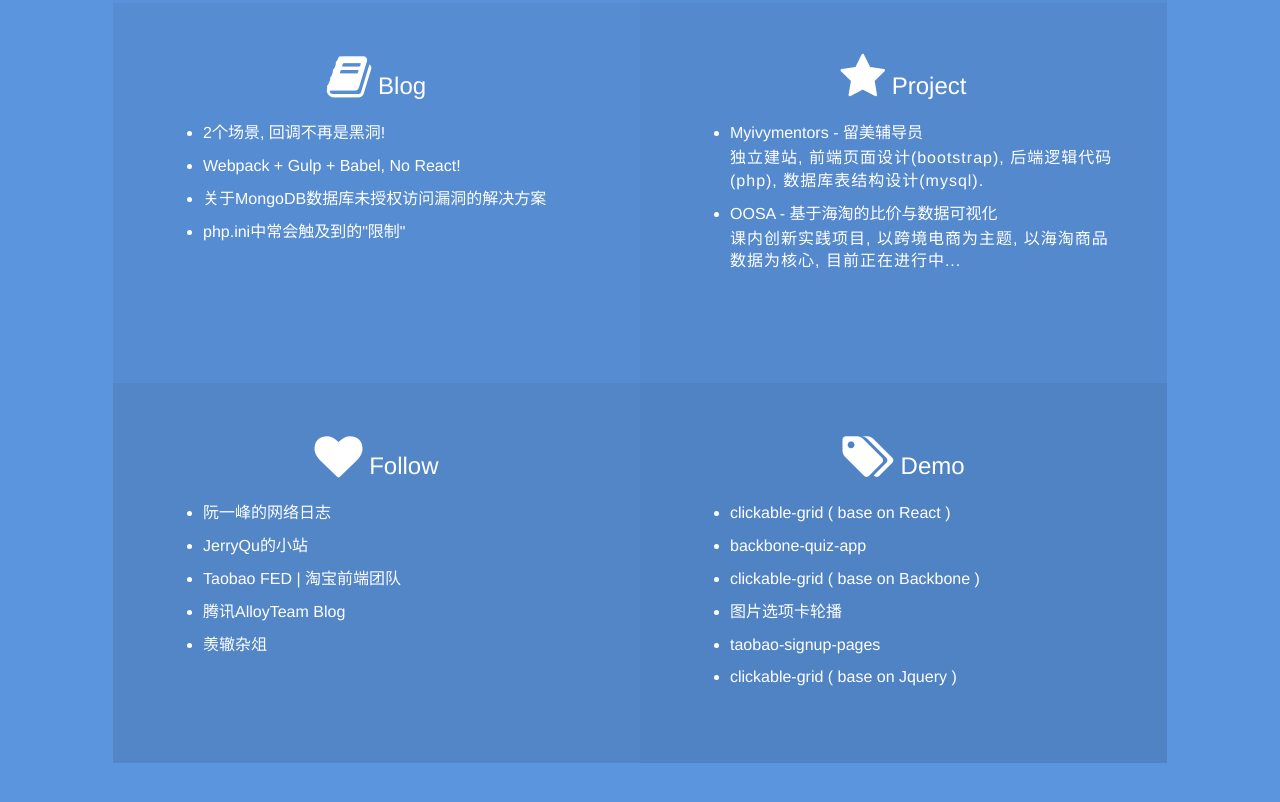
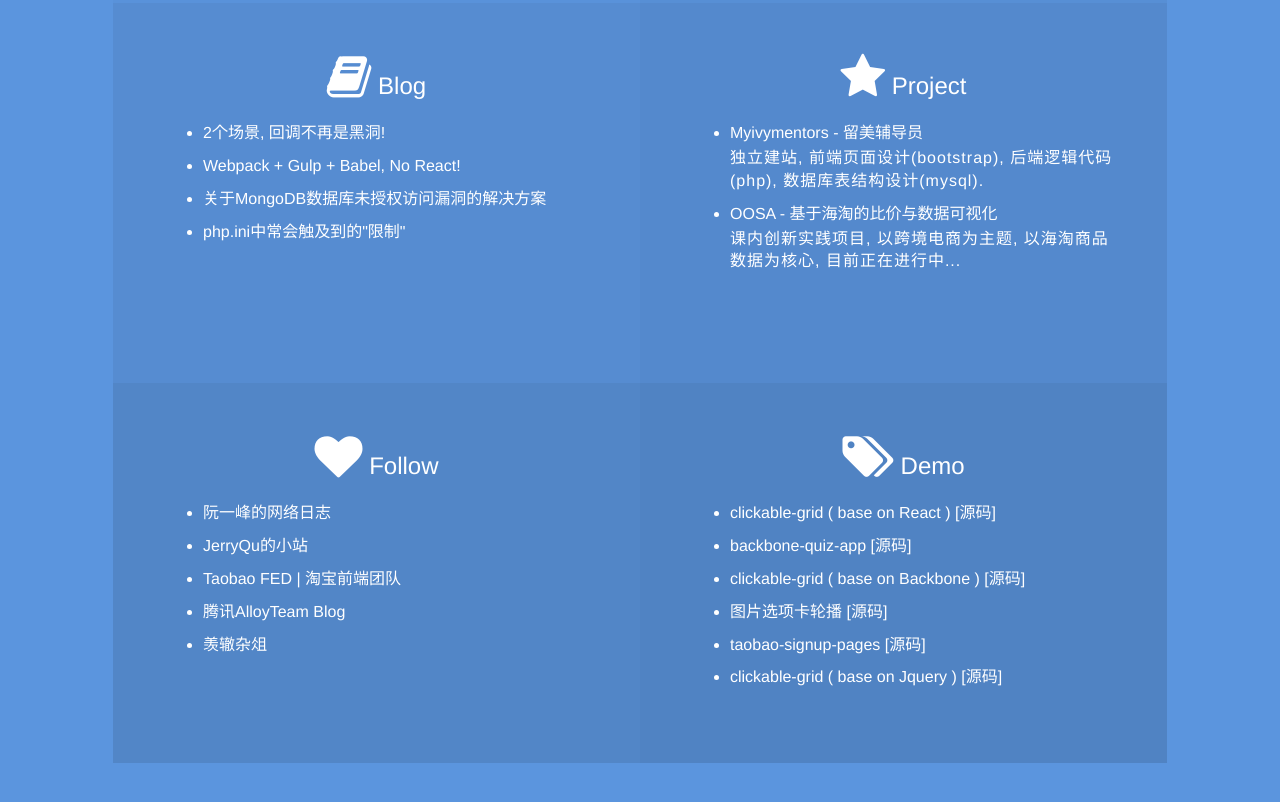
Before and after one commit to BlackGanglion/BlackGanglion.github.io, a website built with webpack: page index.html in a window 1280 px wide. Shown: the part 685-1487 px from the top of the page. Built offline with nearby package versions, Linux system fonts and the light colour scheme.

Commit message:
add the link of code
add the link of code

```diff
--- a/index.html
+++ b/index.html
@@ -122,16 +122,32 @@
               <i class="icon-tags icon-2x"></i>
               Demo
             </h3>
-            <p>
-              <ul>
-                <li><a href="http://page.blackganglion.com/demo6/" target="_blank">clickable-grid ( base on React )</a></li>
-                <li><a href="http://page.blackganglion.com/demo5/" target="_blank">backbone-quiz-app</a></li>
-                <li><a href="http://page.blackganglion.com/demo4/" target="_blank">clickable-grid ( base on Backbone )</a></li>
-                <li><a href="http://page.blackganglion.com/demo3/" target="_blank">图片选项卡轮播</a></li>
-                <li><a href="http://page.blackganglion.com/demo2/" target="_blank">taobao-signup-pages</a></li>
-                <li><a href="http://page.blackganglion.com/demo1/" target="_blank">clickable-grid ( base on Jquery )</a></li>
+            <ul>
+              <li><a href="http://page.blackganglion.com/demo6/" target="_blank">
+                clickable-grid ( base on React )
+                <a href="https://github.com/BlackGanglion/Practice/tree/master/react-practice/401-react-clickable-grid" target="_blank">[源码]</a>
+              </a></li>
+              <li><a href="http://page.blackganglion.com/demo5/" target="_blank">
+                backbone-quiz-app
+                <a href="https://github.com/BlackGanglion/Practice/tree/master/backbone-practice/302-backbone-quiz-app" target="_blank">[源码]</a>
+              </a></li>
+              <li><a href="http://page.blackganglion.com/demo4/" target="_blank">
+                clickable-grid ( base on Backbone )
+                <a href="https://github.com/BlackGanglion/Practice/tree/master/backbone-practice/301-backbone-clickable-grid" target="_blank">[源码]</a>
+              </a></li>
+              <li><a href="http://page.blackganglion.com/demo3/" target="_blank">
+                图片选项卡轮播
+                <a href="https://github.com/BlackGanglion/Practice/tree/master/javascript-practice/picture-move" target="_blank">[源码]</a>
+              </a></li>
+              <li><a href="http://page.blackganglion.com/demo2/" target="_blank">
+                taobao-signup-pages
+                <a href="https://github.com/BlackGanglion/Practice/tree/master/demo-practice/103-signup-pages" target="_blank">[源码]</a>
+              </a></li>
+              <li><a href="http://page.blackganglion.com/demo1/" target="_blank">
+                clickable-grid ( base on Jquery )
+                <a href="https://github.com/BlackGanglion/Practice/tree/master/demo-practice/101-clickable-grid" target="_blank">[源码]</a>
+              </a></li>
               </ul>
-            </p>
           </div>
         </div>
       </div>
```
Also changed, not shown: dist/index.html.
